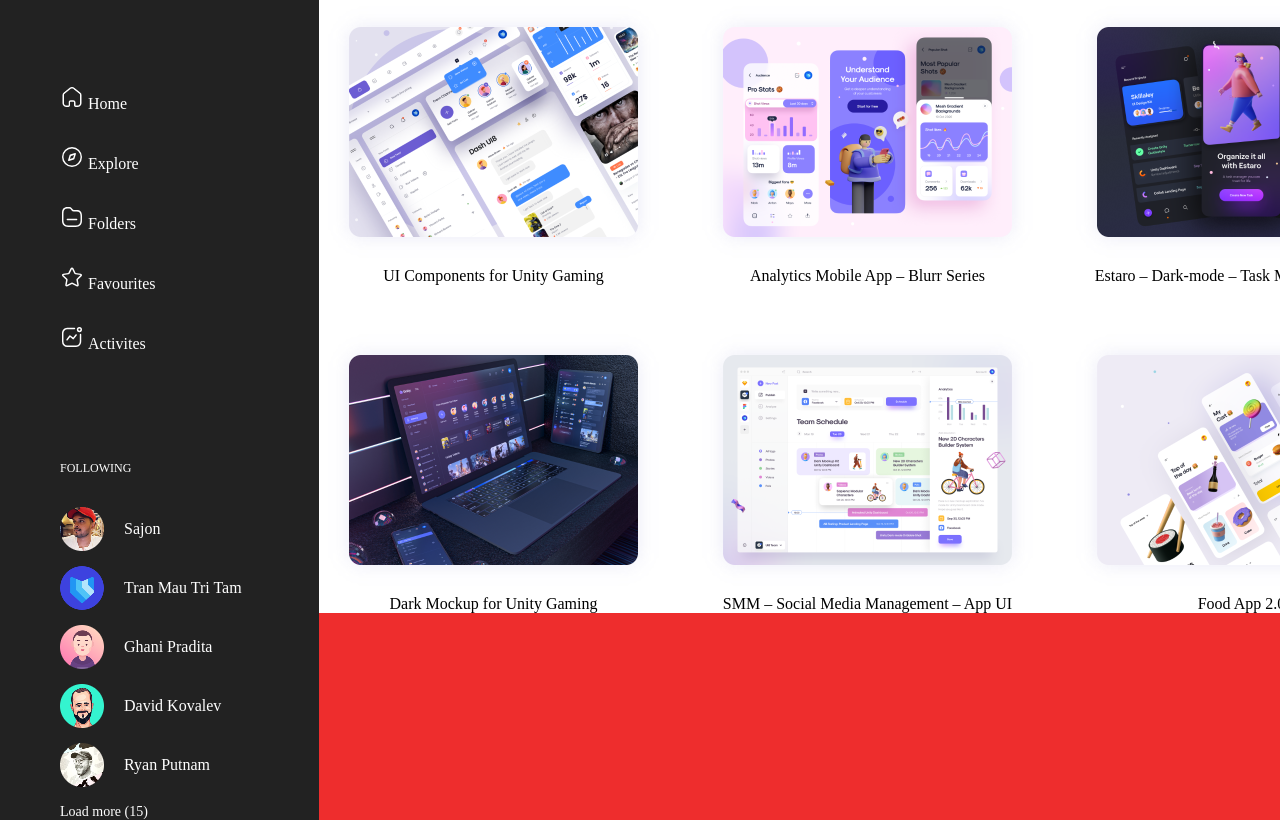
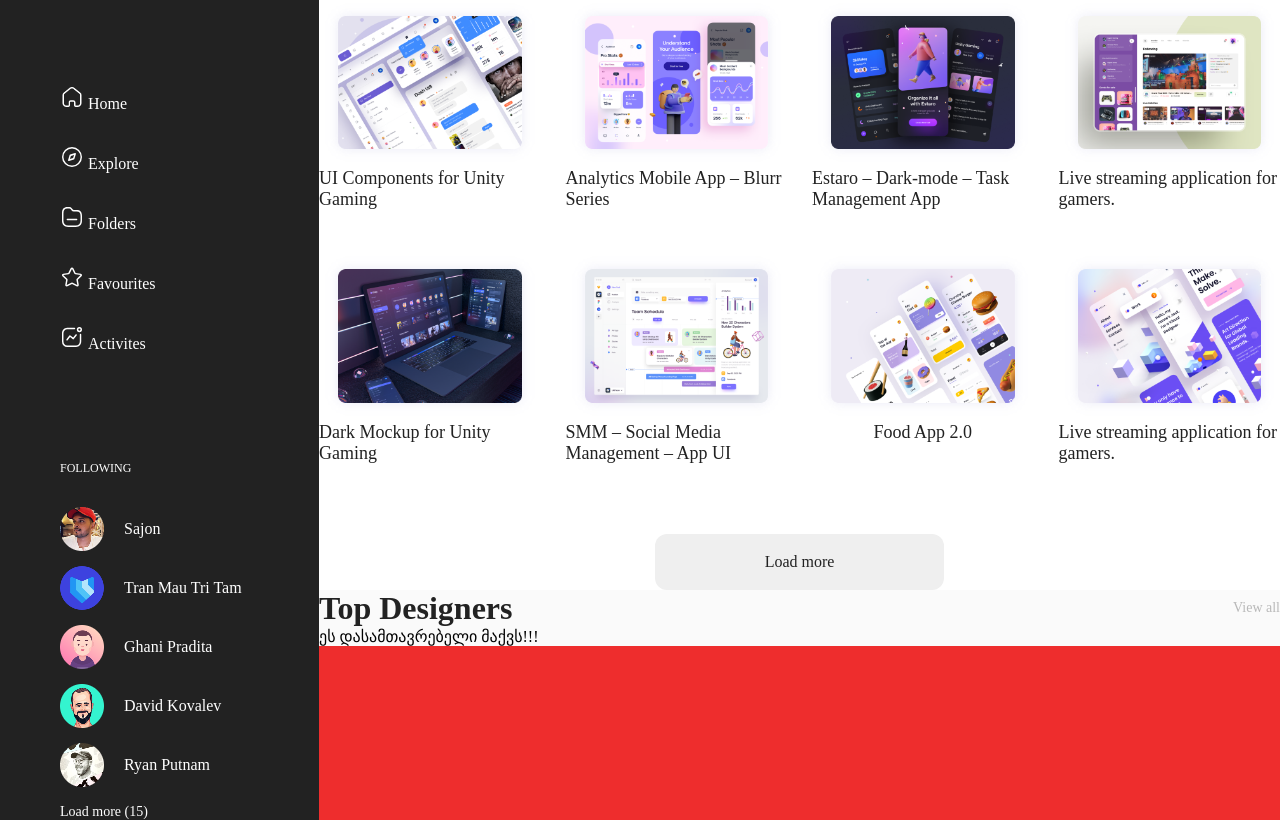
Before and after one commit to Kakhber/homework, a plain HTML site: page index.html in a window 1280 px wide. Shown: the part 115-935 px from the top of the page. Drawn offline with Linux system fonts and the light colour scheme.

Commit message:
add
შესწორებული გრიდი

```diff
--- a/css/reset.css
+++ b/css/reset.css
@@ -2,6 +2,7 @@
     box-sizing: border-box;
     margin: 0;
     padding: 0;
+    border: none;
 }
 a {
     text-decoration: none;
--- a/css/style.css
+++ b/css/style.css
@@ -146,3 +146,54 @@
     flex-direction: column;
     align-items: center;
 }
+.item img{
+    width: 100%;
+    border-radius: 12px;
+}
+.item span{
+    color: #222222;
+    font-size: 18px;
+    font-family: avenir_medium;
+}
+.content-btdv{
+    margin-top: 70px;
+    display: flex;
+    justify-content: center;
+    align-items: center;
+}
+.content-bt{
+    color: #222222;
+    font-size: 16px;
+    font-family: avenir_heavy;
+    width: 289px;
+    height: 56px;
+    border-radius: 12px;
+    transition: background-color;
+}
+.content-bt:hover{
+    background-color: #FF2288;
+}
+.top-designers{
+    width: auto;
+    background-color: #FAFAFA;
+}
+.designers-list{
+    max-width: 1231px;
+    margin: auto;
+}
+.designers-title{
+    display: flex;
+    align-items: center;
+    justify-content: space-between;
+}
+.designers-title h3{
+    color: #222222;
+    font-size: 32px;
+    font-family: avenir_heavy;
+}
+.designers-title span{
+    color: #222222;
+    font-size: 14px;
+    font-family: avenir_heavy;
+    opacity: 30%;
+}
--- a/index.html
+++ b/index.html
@@ -83,6 +83,7 @@
                     <img src="image/serch_icon.svg" alt="Search">
                 </div>
                 <div class="use-nav">
+                    ეს დასამთავრებელი მაქვს
                     <span>GO PRO!</span>
                     <img src="image/Envelope_icon.svg" alt="envelope">
                     <img src="image/call_icon.svg" alt="call">
@@ -155,6 +156,21 @@
                         </div>
 
                     </div>
+                    <div class="content-btdv">
+                        <button class="content-bt">Load more</button>
+                    </div>
+            </div>
+            <div class="top-designers">
+                <div class="designers-list">
+                    <div class="designers-title">
+                        <h3>Top Designers</h3>
+                        <span>View all</span>
+                    </div>
+                    <div class="designers-ul-list">
+                        ეს დასამთავრებელი მაქვს!!!
+                    </div>
+                </div>
+
             </div>
         </div>
 </body>
```
